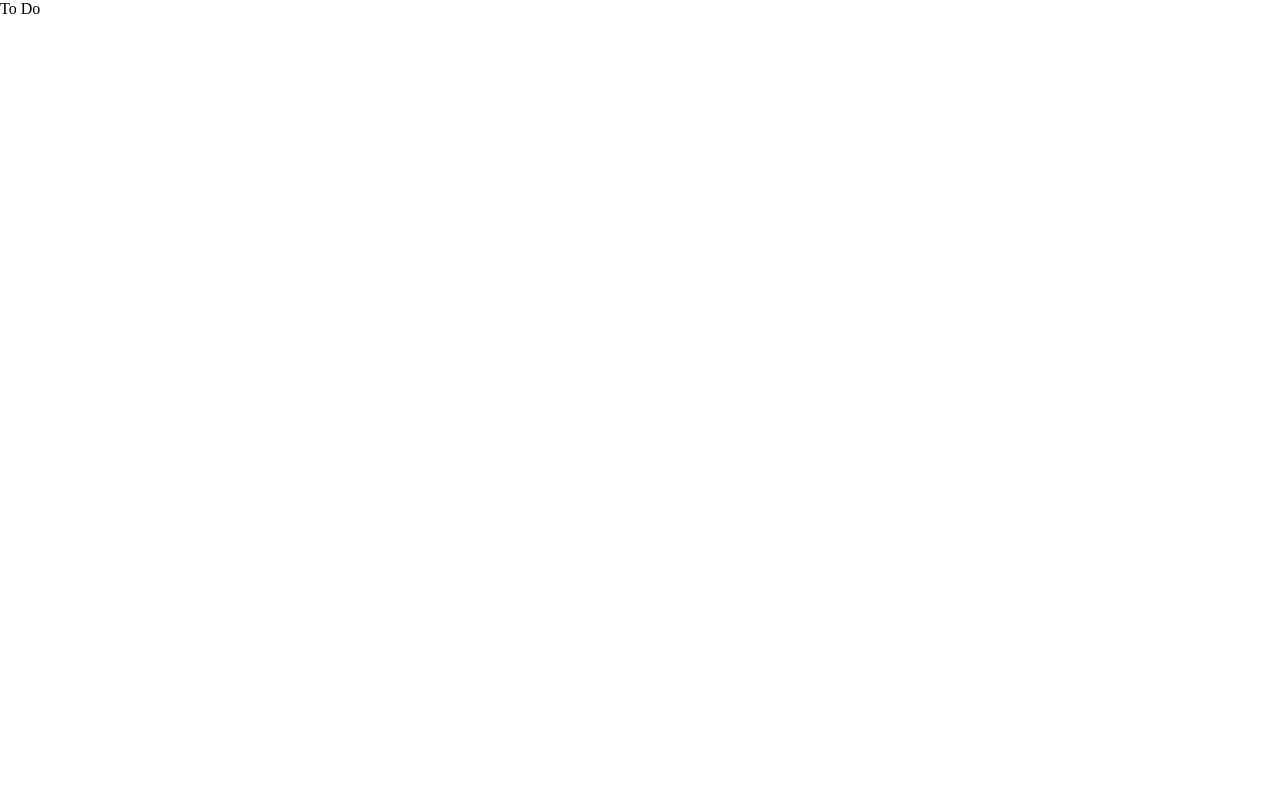
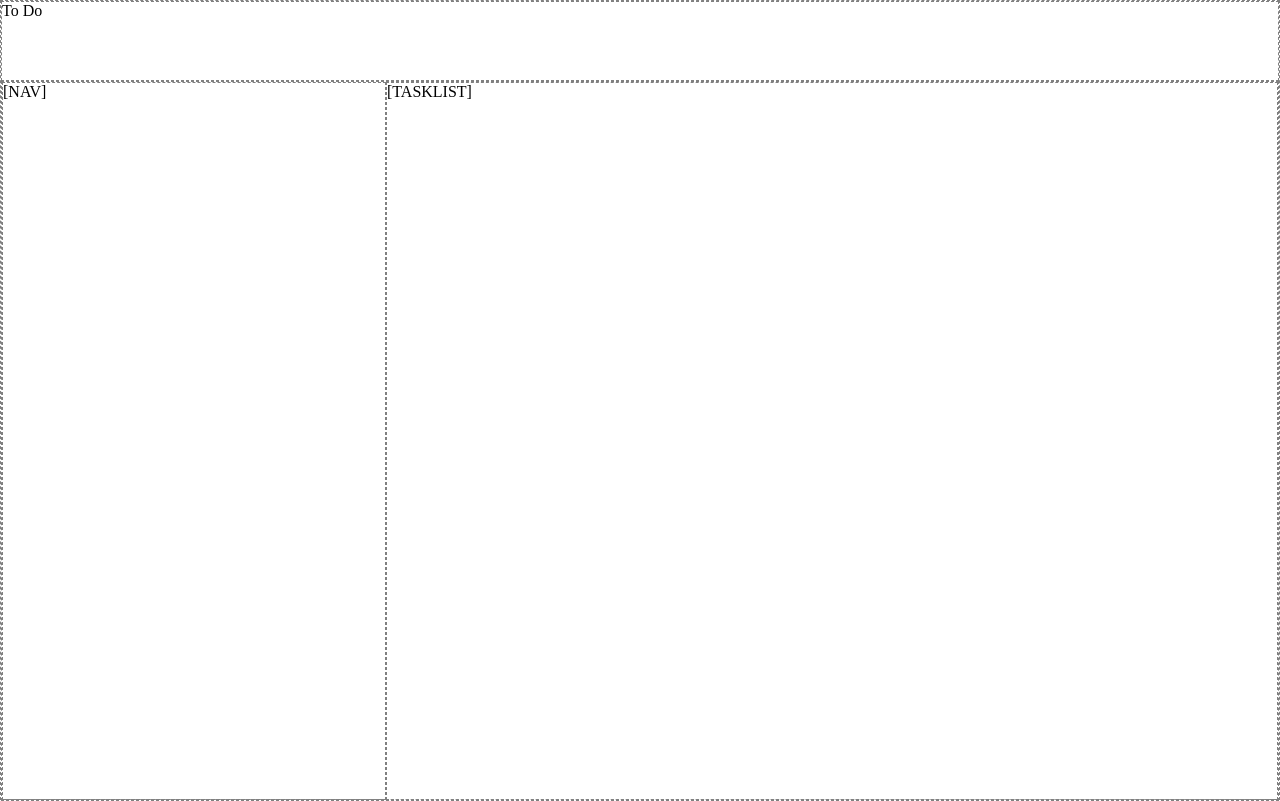
Before and after one commit to ppost0/to-do-list, a website built with webpack: page dist/index.html in a window 1280 px wide. Built offline with nearby package versions, Linux system fonts and the light colour scheme.

Commit message:
Create basic layout of site sections

```diff
--- a/package.json
+++ b/package.json
@@ -5,7 +5,8 @@
   "private": true,
   "scripts": {
     "test": "echo \"Error: no test specified\" && exit 1",
-    "build": "webpack"
+    "build": "webpack",
+    "start": "webpack serve --open"
   },
   "eslintConfig": {
     "extends": "react-app",
--- a/style.css
+++ b/style.css
@@ -1,5 +1,10 @@
 html {
   box-sizing: border-box;
+}
+
+/* outline to see elements layout during development more easily */
+body * {
+  border: 1px dashed gray;
 }
 
 *, *:before, *:after {
@@ -10,3 +15,22 @@ html {
   width: 100vw;
   height: 100vh;
 }
+
+header {
+  min-height: 10vh;
+}
+
+.content {
+  display: flex;
+  min-height: 90vh;
+  justify-content: space-between;
+}
+
+.nav {
+  min-width: 30vw;
+  flex: 0;
+}
+
+.task-list {
+  flex: 1;
+}
--- a/webpack.config.js
+++ b/webpack.config.js
@@ -12,9 +12,6 @@ module.exports = {
     filename: 'main.js',
     path: path.resolve(__dirname, 'dist'),
   },
-  optimization: {
-    runtimeChunk: 'single',
-  },
   module: {
     rules: [
       {
```
Also changed, not shown: dist/index.html.
